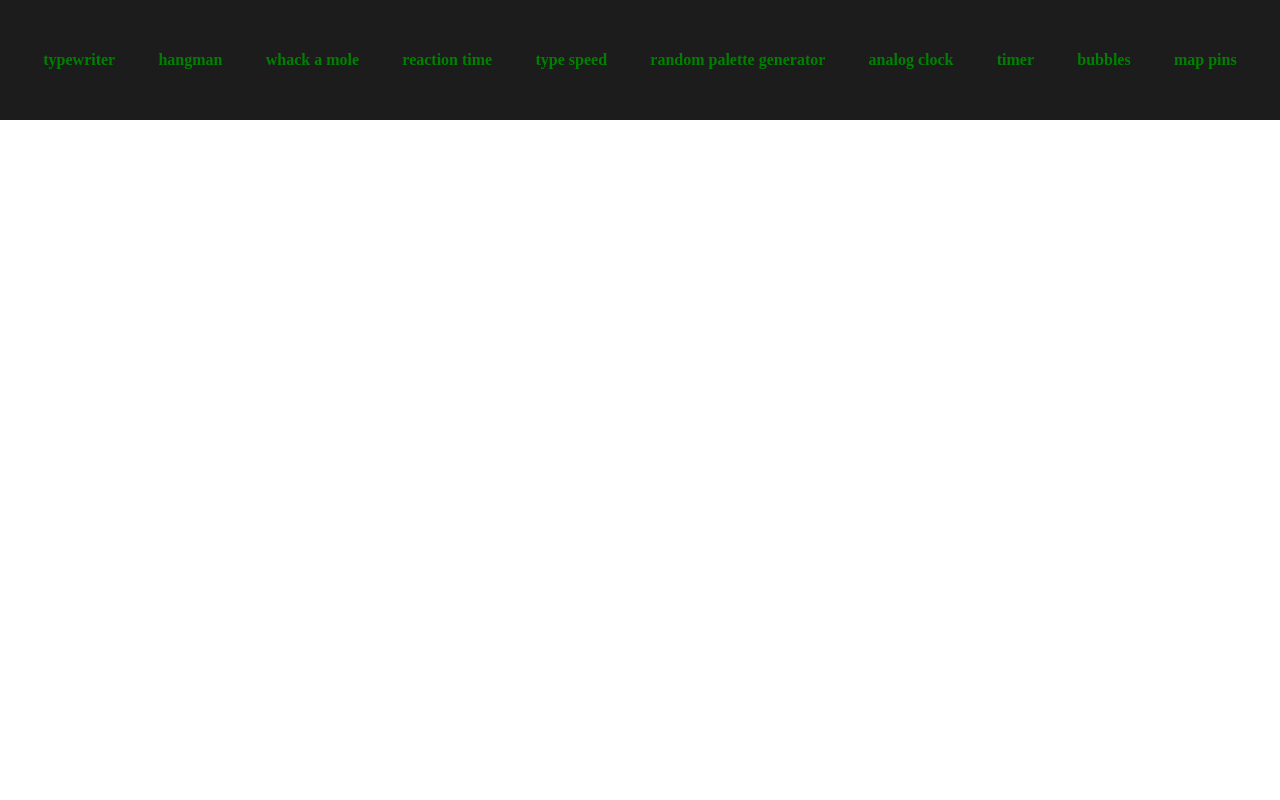
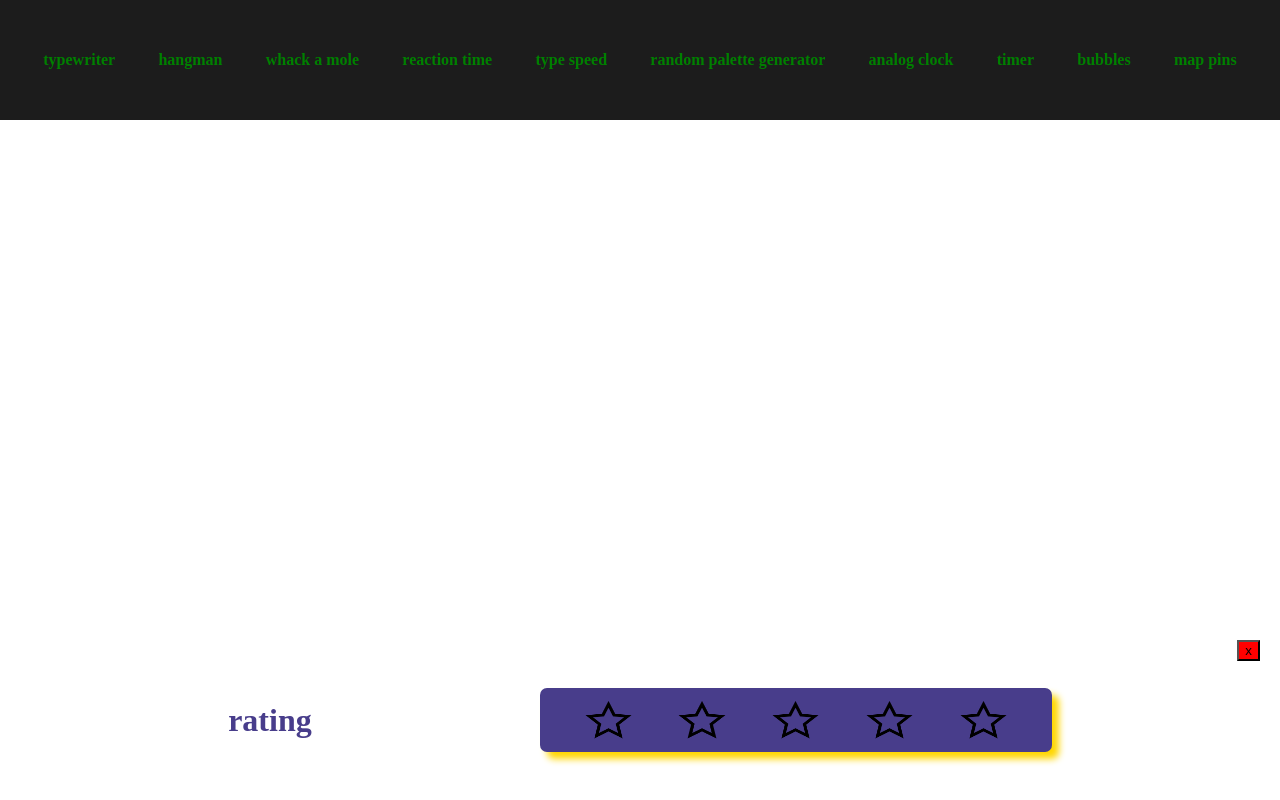
Before and after one commit to st47st47/littleapps, a React (Vite) app: page /littleapps in a window 1280 px wide. Built offline with nearby package versions, Linux system fonts and the light colour scheme.

Commit message:
Star rating

```diff
--- a/src/Baseforlilapps.jsx
+++ b/src/Baseforlilapps.jsx
@@ -2,6 +2,8 @@ import React, { useState } from 'react'
 import styles from './Baseforlilapps.module.css'
 
 import { Outlet, NavLink } from 'react-router-dom'
+
+import Starrating from './Starrating'
 
 const Baseforlilapps = () => {
     const [inside, setInside] = useState(true)
@@ -22,6 +24,8 @@ const Baseforlilapps = () => {
             </nav>
 
             <Outlet />
+
+            <Starrating />
         </>
     )
 }
--- /dev/null
+++ b/src/Starrating.jsx
@@ -0,0 +1,37 @@
+import React, { useState } from 'react'
+import styles from './Starrating.module.css'
+
+import transp from '../src/spaSstatic/transpstar.png'
+import gold from '../src/spaSstatic/goldstar.png'
+
+const startarray = new Array(5).fill('').map((each, idx) => { return { idee: idx, content: transp } })
+
+const StarRating = () => {
+    const [here, setHere] = useState(true)
+
+    const [stars, setStars] = useState(startarray)
+
+    function clk(argu) {
+        setStars(
+            startarray.map((each) => {
+                return each.idee <= argu ? { ...each, content: gold } : each
+            })
+        )
+    }
+
+    return (
+        <div className={styles.starftr} style={{ right: here ? '0px' : '100vw' }}>
+            <button className={styles.ftrbtn} onClick={() => { setHere((prev) => { return !prev }) }} style={{ right: here ? '20px' : '-30px' }}>{here ? 'x' : 'o'}</button>
+            <h1>rating</h1>
+            <div className={styles.card}>
+                {
+                    stars.map((each) => {
+                        return <img src={each.content} onClick={() => { clk(each.idee) }} />
+                    })
+                }
+            </div>
+        </div>
+    )
+}
+
+export default StarRating
--- /dev/null
+++ b/src/Starrating.module.css
@@ -0,0 +1,77 @@
+.starftr {
+
+    position: absolute;
+    bottom: 0px;
+
+    width: 100%;
+    height: 20%;
+
+    display: flex;
+    justify-content: space-evenly;
+    align-items: center;
+
+    background-color: transparent;
+    color: darkslateblue;
+
+    transition: 0.26s ease-in-out;
+}
+
+.card {
+    width: 40%;
+    height: 40%;
+    background-color: darkslateblue;
+    box-shadow: 7px 7px 7px gold;
+    border-radius: 7px;
+
+    display: flex;
+    justify-content: space-evenly;
+    align-items: center
+}
+
+.card img {
+    height: 70%;
+    width: 10%;
+
+    cursor: pointer;
+    transition: 0.27s ease-in-out;
+}
+
+.card img:hover {
+    transform: scale(1.4);
+}
+
+
+
+
+/*  */
+
+.ftrbtn {
+    position: absolute;
+    top: 0px;
+
+
+
+    color: black;
+    background-color: red;
+    cursor: pointer;
+
+}
+
+.ftrbtn:hover {
+
+
+    background-color: black;
+    color: red;
+}
+
+/*  */
+
+@media screen and (max-width:600px) {
+    .starftr {
+        width: 80%;
+    }
+
+    .card img {
+        height: 40%;
+    }
+}
```
Also changed, not shown: src/spaSstatic/goldstar.png (added), src/spaSstatic/transpstar.png (added).
